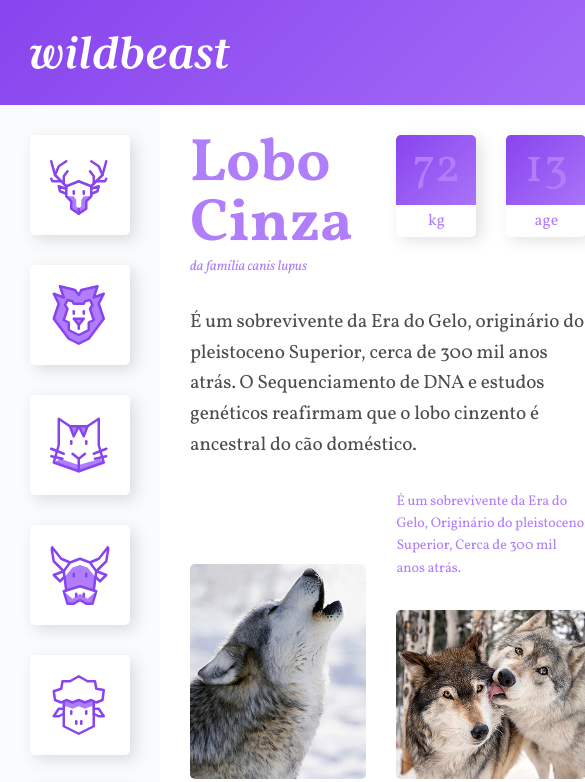
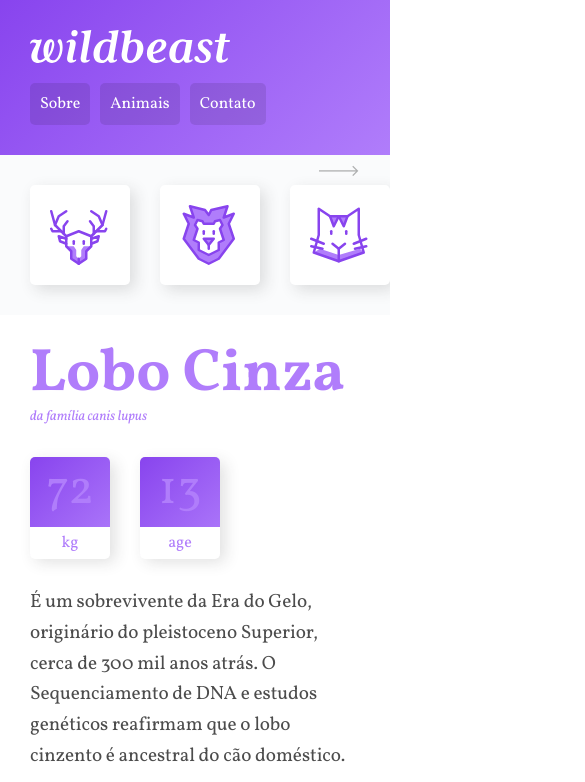
Before and after one commit to WallaceAngelo12/WildBeastOrigamid, a plain HTML site: page index.html in a window 390 px wide. Shown: the top 782 px of the page, 585 px wide, since content can reach past the window. Drawn offline with Linux system fonts and the light colour scheme.

Commit message:
responsividade site

```diff
--- a/css/style.css
+++ b/css/style.css
@@ -16,7 +16,7 @@ a {
 
 img {
     display: block;
-    max-width: 100%;
+    width: 100%;
     border-radius: 5px;
 }
 
@@ -30,6 +30,30 @@ img {
         "sidenav content anuncios"
         "footer footer footer"
     ;
+}
+
+@media (max-width: 1200px){
+    .estrutura{
+        grid-template-areas:
+        "header header header"
+        "sidenav content content"
+        "sidenav anuncios anuncios"
+        "footer footer footer"
+        ;
+    }
+}
+
+@media (max-width: 760px) {
+    .estrutura {
+        grid-template-columns: 100%;
+        grid-template-areas:
+        "header"
+        "sidenav"
+        "content"
+        "anuncios"
+        "footer"
+        ;
+    }
 }
 
 .header {
@@ -66,6 +90,21 @@ img {
 .header li + li {
     margin-left: 30px;
 }
+
+@media (max-width: 760px){
+    .header {
+        grid-template-columns: auto;
+    }
+    .logo {
+        margin-bottom: 20px;
+    }
+    .header nav a {
+        font-size: 1rem;
+    }
+    .header li + li {
+        margin-left: 10px;
+    }
+}
 /* SIDENAV */
 .sidenav {
     grid-area: sidenav;
@@ -89,6 +128,43 @@ img {
     background: #b07dfb;
 }
 
+@keyframes seta {
+    from {
+        right: 30px;
+    }
+    to {
+        right: 20px;
+    }
+}
+@media (max-width: 760px) {
+    .sidenav {
+        position: relative;
+        overflow-x: auto;
+        -webkit-overflow-scrolling: touch;
+        -ms-overflow-style: -ms-autohiding-scrollbar;
+    }
+    .sidenav::after{
+        content:"🡒";
+        position: absolute;
+        top: 5px;
+        right: 30px;
+        color: rgba(0,0,0,.3);
+        animation: seta .5s ease-in 0s infinite alternate;
+    }
+    .sidenav ul {
+        display: flex;
+    }
+    .sidenav ul li {
+        flex: 1 0 60px;
+    }
+    .sidenav {
+        padding: 0 30px;
+    }
+    .sidenav li a {
+        margin: 30px 30px 30px 0;
+    }
+}
+
 /* CONTENT */
 .content {
     grid-area: content;
@@ -100,6 +176,11 @@ img {
     gap: 30px;
 }
 
+@media (max-width: 600px) {
+    .content {
+        grid-template-columns: auto;
+    }
+}
 .col-wide {
     grid-column: 1/-1;
 }
@@ -221,6 +302,7 @@ p {
     align-content: flex-start;
     padding: 30px;
     gap: 30px;
+    grid-template-columns: repeat(auto-fit, minmax(150px, 1fr));
 }
 
 
```
